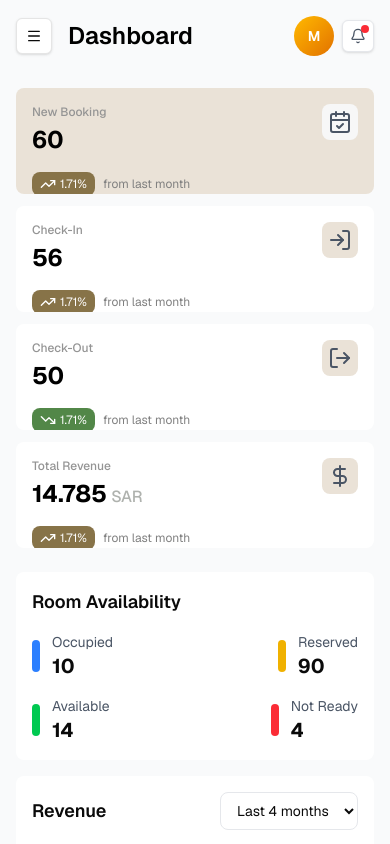
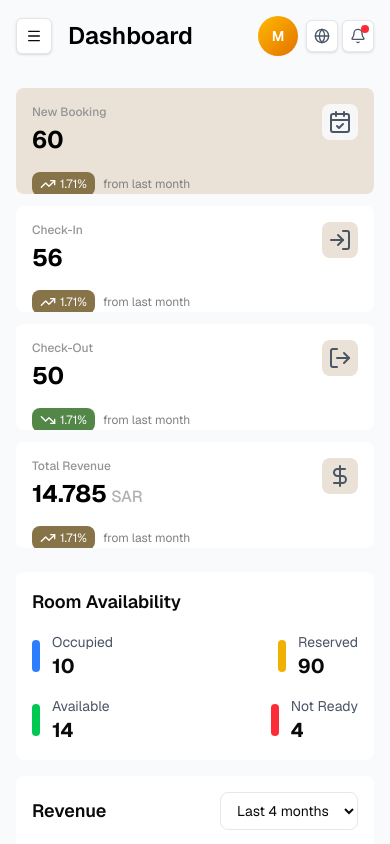
Before and after one commit to Ommarselim/Tamak-Hotels, a Next.js app: page /en/dashboard in a window 390 px wide. Built offline with nearby package versions, Linux system fonts and the light colour scheme.

Commit message:
add RTL support and language switcher component

```diff
--- a/app/[locale]/layout.tsx
+++ b/app/[locale]/layout.tsx
@@ -4,6 +4,18 @@ import { notFound } from "next/navigation";
 import { routing } from "@/i18n/routing";
 import { ThemeProvider } from "@/components/theme-provider";
 import { LocaleScript } from "@/components/locale-script";
+import { Geist, Geist_Mono } from "next/font/google";
+import "../globals.css";
+
+const geistSans = Geist({
+  variable: "--font-geist-sans",
+  subsets: ["latin"],
+});
+
+const geistMono = Geist_Mono({
+  variable: "--font-geist-mono",
+  subsets: ["latin"],
+});
 
 export default async function LocaleLayout({
   children,
@@ -23,7 +35,12 @@ export default async function LocaleLayout({
   // side is the easiest way to get started
   const messages = await getMessages();
 
+  // Determine text direction based on locale
+  const dir = locale === 'ar' ? 'rtl' : 'ltr';
+
   return (
+    <html lang={locale} dir={dir} suppressHydrationWarning>
+      <body className={`${geistSans.variable} ${geistMono.variable} antialiased`}>
         <ThemeProvider
           attribute="class"
           defaultTheme="system"
@@ -35,5 +52,7 @@ export default async function LocaleLayout({
             {children}
           </NextIntlClientProvider>
         </ThemeProvider>
+      </body>
+    </html>
   );
 }
--- a/app/globals.css
+++ b/app/globals.css
@@ -91,3 +91,12 @@
     font-family: var(--font-geist-sans), Arial, Helvetica, sans-serif;
   }
 }
+
+/* RTL Support */
+[dir="rtl"] {
+  direction: rtl;
+}
+
+[dir="ltr"] {
+  direction: ltr;
+}
--- a/app/layout.tsx
+++ b/app/layout.tsx
@@ -22,13 +22,5 @@ export default function RootLayout({
 }: Readonly<{
   children: React.ReactNode;
 }>) {
-  return (
-    <html lang="en" dir="ltr" suppressHydrationWarning>
-      <body
-        className={`${geistSans.variable} ${geistMono.variable} antialiased`}
-      >
-        {children}
-      </body>
-    </html>
-  );
+  return children;
 }
--- a/components/admin-sidebar.tsx
+++ b/components/admin-sidebar.tsx
@@ -2,6 +2,7 @@
 
 import { useTranslations } from "next-intl";
 import { cn } from "@/lib/utils";
+import { useIsRTL } from "@/lib/use-rtl";
 import {
   LayoutDashboard,
   Users,
@@ -39,6 +40,7 @@ export function AdminSidebar({
   onClose
 }: AdminSidebarProps) {
   const t = useTranslations("dashboard");
+  const isRTL = useIsRTL();
 
   const sidebarItems: SidebarItem[] = [
     {
@@ -121,15 +123,21 @@ export function AdminSidebar({
 
       <div
         className={cn(
-          "bg-white border-r border-gray-200 overflow-hidden relative rounded-br-[10px] rounded-tr-[10px] w-[261px] h-full transition-transform duration-300 ease-in-out",
-          isMobile && "fixed left-0 top-0 z-50 lg:relative lg:translate-x-0",
-          isMobile && !isOpen && "-translate-x-full",
+          "bg-white dark:bg-gray-900 dark:border-gray-800 overflow-hidden relative w-[261px] h-full transition-transform duration-300 ease-in-out",
+          // RTL: border-left and rounded-left corners, LTR: border-right and rounded-right corners
+          isRTL ? "border-l border-gray-200 rounded-bl-[10px] rounded-tl-[10px]" : "border-r border-gray-200 rounded-br-[10px] rounded-tr-[10px]",
+          // Mobile positioning
+          isMobile && isRTL && "fixed right-0 top-0 z-50 lg:relative lg:translate-x-0",
+          isMobile && !isRTL && "fixed left-0 top-0 z-50 lg:relative lg:translate-x-0",
+          // Mobile slide animation
+          isMobile && !isOpen && isRTL && "translate-x-full",
+          isMobile && !isOpen && !isRTL && "-translate-x-full",
           className
         )}
       >
       {/* Logo */}
-      <div className="flex items-center justify-center p-4 border-b border-gray-100">
-        <h1 className="font-bold text-2xl text-[#5d3f36] font-serif">
+      <div className="flex items-center justify-center p-4 border-b border-gray-100 dark:border-gray-800">
+        <h1 className="font-bold text-2xl text-[#5d3f36] dark:text-[#d4a574] font-serif">
           TAMAK
         </h1>
       </div>
@@ -146,10 +154,10 @@ export function AdminSidebar({
                 "flex items-center gap-3 px-4 py-3 rounded-lg text-sm font-medium transition-colors",
                 item.active
                   ? "bg-[#ad8662] text-white"
-                  : "text-[#afb2ae] hover:text-[#5d3f36] hover:bg-gray-50"
+                  : "text-[#afb2ae] hover:text-[#5d3f36] dark:hover:text-[#d4a574] hover:bg-gray-50 dark:hover:bg-gray-800"
               )}
             >
-              <Icon className="w-5 h-5" />
+              <Icon className="w-5 h-5 shrink-0" />
               <span>{t(item.key)}</span>
             </a>
           );
--- a/components/dashboard-header.tsx
+++ b/components/dashboard-header.tsx
@@ -2,8 +2,9 @@
 
 import { useTranslations } from "next-intl";
 import { cn } from "@/lib/utils";
-import { Search, Calendar, Globe, Bell, ChevronDown, Menu } from "lucide-react";
+import { Search, Calendar, Bell, ChevronDown, Menu } from "lucide-react";
 import { Button } from "@/components/ui/button";
+import { LanguageSwitcher } from "@/components/language-switcher";
 
 interface DashboardHeaderProps {
   className?: string;
@@ -97,13 +98,7 @@ export function DashboardHeader({
 
         {/* Action Buttons */}
         <div className="flex items-center gap-1 lg:gap-2">
-          <Button
-            variant="outline"
-            size="icon"
-            className="w-8 h-8 lg:w-9 lg:h-9 bg-white border-gray-200 hidden sm:flex"
-          >
-            <Globe className="w-4 h-4 lg:w-5 lg:h-5 text-gray-600" />
-          </Button>
+          <LanguageSwitcher />
           <Button
             variant="outline"
             size="icon"
--- a/components/dashboard-layout.tsx
+++ b/components/dashboard-layout.tsx
@@ -79,7 +79,7 @@ export function DashboardLayout({ children, activeItem = "dashboard" }: Dashboar
   ];
 
   return (
-    <div className="flex h-screen bg-gray-50">
+    <div className="flex h-screen bg-gray-50 dark:bg-gray-900">
       {/* Sidebar */}
       <AdminSidebar
         activeItem={activeItem}
@@ -90,7 +90,7 @@ export function DashboardLayout({ children, activeItem = "dashboard" }: Dashboar
       />
 
       {/* Main Content */}
-      <div className="flex-1 flex flex-col overflow-hidden">
+      <div className="flex-1 flex flex-col overflow-hidden min-w-0">{/* Header */}
         {/* Header */}
         <DashboardHeader
           onMenuClick={() => setIsMobileMenuOpen(true)}
--- /dev/null
+++ b/components/language-switcher.tsx
@@ -0,0 +1,57 @@
+"use client";
+
+import { useParams } from "next/navigation";
+import { useTransition } from "react";
+import { useRouter, usePathname } from "@/i18n/routing";
+import { Button } from "@/components/ui/button";
+import { Globe } from "lucide-react";
+import {
+  DropdownMenu,
+  DropdownMenuContent,
+  DropdownMenuItem,
+  DropdownMenuTrigger,
+} from "@/components/ui/dropdown-menu";
+
+export function LanguageSwitcher() {
+  const router = useRouter();
+  const [isPending, startTransition] = useTransition();
+  const pathname = usePathname();
+  const params = useParams();
+  const currentLocale = params.locale as string;
+
+  function onSelectChange(nextLocale: string) {
+    startTransition(() => {
+      router.replace(pathname, { locale: nextLocale });
+    });
+  }
+
+  return (
+    <DropdownMenu>
+      <DropdownMenuTrigger asChild>
+        <Button
+          variant="outline"
+          size="icon"
+          className="w-8 h-8 lg:w-9 lg:h-9 bg-white border-gray-200"
+          disabled={isPending}
+        >
+          <Globe className="w-4 h-4 lg:w-5 lg:h-5 text-gray-600" />
+          <span className="sr-only">Switch language</span>
+        </Button>
+      </DropdownMenuTrigger>
+      <DropdownMenuContent align="end">
+        <DropdownMenuItem
+          onClick={() => onSelectChange("en")}
+          className={currentLocale === "en" ? "bg-gray-100" : ""}
+        >
+          <span className="mr-2">🇬🇧</span> English
+        </DropdownMenuItem>
+        <DropdownMenuItem
+          onClick={() => onSelectChange("ar")}
+          className={currentLocale === "ar" ? "bg-gray-100" : ""}
+        >
+          <span className="mr-2">🇸🇦</span> العربية
+        </DropdownMenuItem>
+      </DropdownMenuContent>
+    </DropdownMenu>
+  );
+}
--- /dev/null
+++ b/lib/use-rtl.ts
@@ -0,0 +1,33 @@
+"use client";
+
+import { useParams } from "next/navigation";
+
+/**
+ * Hook to check if the current locale is RTL (Right-to-Left)
+ * @returns boolean - true if RTL, false if LTR
+ */
+export function useIsRTL(): boolean {
+  const params = useParams();
+  const locale = params.locale as string;
+
+  // Arabic is RTL
+  return locale === "ar";
+}
+
+/**
+ * Hook to get the current direction (rtl or ltr)
+ * @returns "rtl" | "ltr"
+ */
+export function useDirection(): "rtl" | "ltr" {
+  const isRTL = useIsRTL();
+  return isRTL ? "rtl" : "ltr";
+}
+
+/**
+ * Hook to get the current locale
+ * @returns string - current locale code (e.g., "en" or "ar")
+ */
+export function useCurrentLocale(): string {
+  const params = useParams();
+  return params.locale as string;
+}
```
Lines whose indentation alone changed are shown as unchanged.
